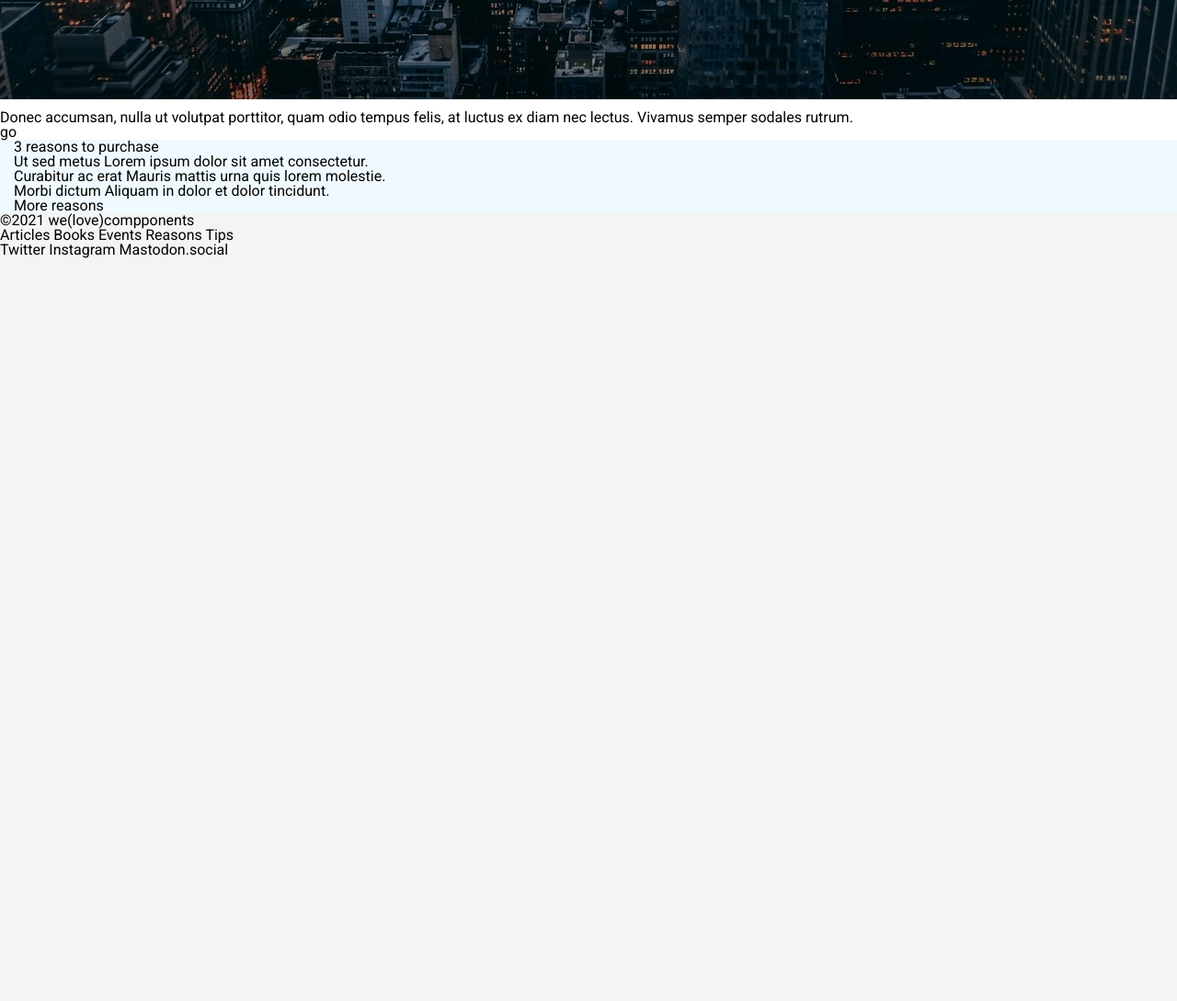
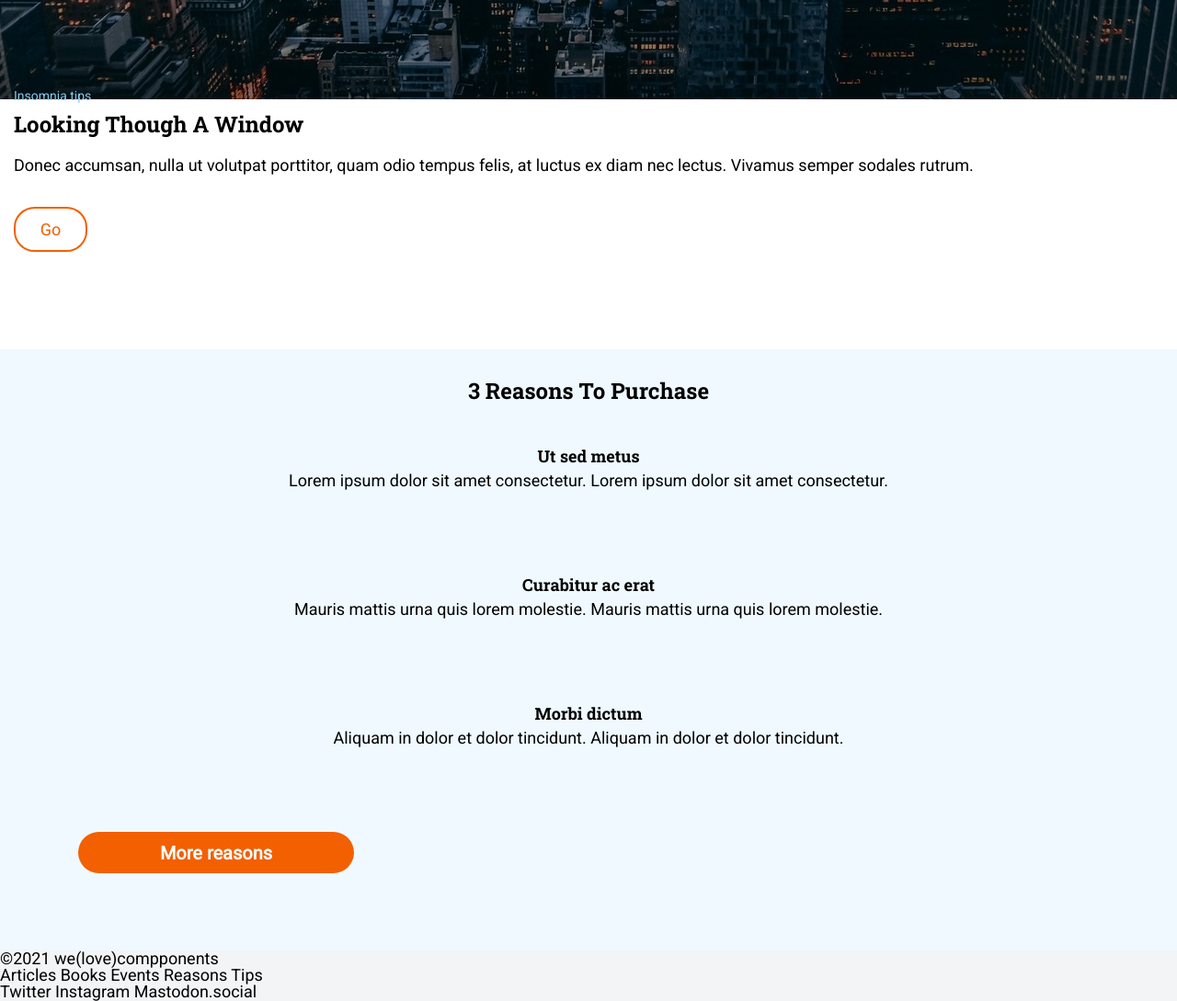
Before and after one commit to Adalab/modulo-1-evaluacion-final-mariamolinagarcia, a website: page public/index.html in a window 1280 px wide. Shown: the part 660-1749 px from the top of the page at 92% size. Before the commit the page ends 941 px from the top, so only its background shows below. Drawn offline with Linux system fonts and the light colour scheme.

Commit message:
section 1 and 2 styles

```diff
--- a/public/index.html
+++ b/public/index.html
@@ -39,7 +39,8 @@
       </section>
       <section class="main__section--first">
           <article>
-              <h2></h2>
+              <span class="main__section--first__small">Insomnia tips</span>
+              <h2>Looking though a window</h2>
 
               <p>
                    Donec accumsan, nulla ut volutpat porttitor, quam odio tempus felis, at luctus ex diam nec lectus. Vivamus
@@ -47,29 +48,31 @@
         sodales rutrum.
               </p>
 
-              go
+              <div class="main__section--first__button"><a class="button-link" href="">Go</a></div>
           </article>
       </section>
       <section class="main__section--second">
 
-          <h2 id="3reasons"></h2>3 reasons to purchase
+          <h2 class="item1" id="3reasons">3 reasons to purchase</h2>
 
-          <article>
-              Ut sed metus
-              Lorem ipsum dolor sit amet consectetur.
+          <article class="item2">
+              <h3>Ut sed metus</h3>
+
+              <p>Lorem ipsum dolor sit amet consectetur. Lorem ipsum dolor sit amet consectetur. </p>
+
           </article>
 
-          <article>
-              Curabitur ac erat
-              Mauris mattis urna quis lorem molestie.
+          <article class="item3">
+              <h3>Curabitur ac erat</h3>
+              <p>Mauris mattis urna quis lorem molestie. Mauris mattis urna quis lorem molestie.</p>
           </article>
 
-          <article>
-              Morbi dictum
-              Aliquam in dolor et dolor tincidunt.
+          <article class="item4">
+              <h3>Morbi dictum</h3>
+              <p>Aliquam in dolor et dolor tincidunt. Aliquam in dolor et dolor tincidunt.</p>
           </article>
 
-          More reasons
+          <div class="main__section--second__button"><a class="button-link" href="">More reasons</a></div>
       </section>
 
 
--- a/src/scss/components/_links.scss
+++ b/src/scss/components/_links.scss
@@ -1,9 +1,3 @@
-.link__adalab:hover {
-  background-color: #099d8d;
-  color: #fff;
+a {
+  text-decoration: none;
 }
-
-.link__github:hover {
-  background-color: #CCC;
-  color: #000;
-}
--- a/src/scss/core/_variables.scss
+++ b/src/scss/core/_variables.scss
@@ -1,7 +1,7 @@
 // fonts
 $font-main: "Roboto", sans-serif;
 $font-titles: "Roboto Slab", serif;
-
+$font-size: 18px;
 // colors
 $color-bg: #f3f4f5;
 $color-secondary: #999;
--- a/src/scss/layout/_first-section.scss
+++ b/src/scss/layout/_first-section.scss
@@ -0,0 +1,43 @@
+.main__section--first {
+  margin-top: -50px;
+  margin-left: 15px;
+  margin-right: 15px;
+  height: 290px;
+
+  &__small {
+    color: #8ccbea;
+    font-size: 14px;
+    line-height: 2.14;
+  }
+
+  h2 {
+    margin-bottom: 15px;
+  }
+
+  &__button {
+    color: #f26002;
+
+    width: 76px;
+    height: 45px;
+    border: solid 2px #f26002;
+    border-radius: 22.5px;
+    display: flex;
+    justify-content: center;
+    align-items: center;
+    margin-top: 30px;
+
+    transition: color ease 1s;
+    &:hover {
+      background-color: #f26002;
+      color: white;
+      border: solid 2px white;
+    }
+    .button-link {
+      color: #f26002;
+      padding: 25px;
+    }
+    .button-link:hover {
+      color: white;
+    }
+  }
+}
--- a/src/scss/layout/_hero.scss
+++ b/src/scss/layout/_hero.scss
@@ -4,7 +4,7 @@
   background-position: center top;
   width: 100vw;
   height: 100vh;
-  max-height: 780px;
+  // max-height: 780px;
 
   text-align: center;
 
@@ -29,7 +29,7 @@
       font-family: $font-main;
       color: white;
       font-size: 4.96vw;
-      line-height: 30vw;
+      line-height: 7.5;
       max-height: 24px;
     }
 
--- a/src/scss/layout/_page.scss
+++ b/src/scss/layout/_page.scss
@@ -1,8 +1,26 @@
 body {
   background-color: $color-bg;
   font-family: $font-main;
+  font-size: $font-size;
 }
 
 .main {
   background-color: white;
 }
+
+h2 {
+  font-family: $font-titles;
+  font-size: 24px;
+  line-height: 1.25;
+  text-transform: capitalize;
+}
+h3 {
+  font-family: $font-titles;
+  font-size: 18px;
+  font-weight: bold;
+  line-height: 1.25;
+}
+
+p {
+  line-height: 1.67;
+}
--- a/src/scss/layout/_second-section.scss
+++ b/src/scss/layout/_second-section.scss
@@ -2,4 +2,46 @@
   background-color: #eff9ff;
   padding-left: 15px;
   padding-right: 15px;
+  padding-top: 30px;
+  height: 624px;
+  text-align: center;
+  display: grid;
+  grid-template-rows: 30px 95px 95px 95px 95px;
+  row-gap: 45px;
+
+  article {
+    margin-left: 70px;
+    margin-right: 70px;
+  }
+  .item1 {
+  }
+  .item2 {
+  }
+  .item3 {
+  }
+
+  &__button {
+    width: 300px;
+    height: 45px;
+    background-color: #f26002;
+    font-size: 20px;
+
+    border-radius: 22.5px;
+    margin-left: 70px;
+    margin-right: 70px;
+    display: flex;
+    align-items: center;
+    justify-content: center;
+
+    & .button-link {
+      font-weight: 900;
+      color: white;
+      padding: 15px;
+      transform: scale(1);
+      transition: transform ease 1s;
+      &:hover  {
+        transform: scale(2);
+      }
+    }
+  }
 }
```
Also changed, not shown: src/html/partials/first-section.html (+3 -2 lines), src/html/partials/second-section.html (+13 -11 lines), public/assets/css/main.css, 1 other file.
